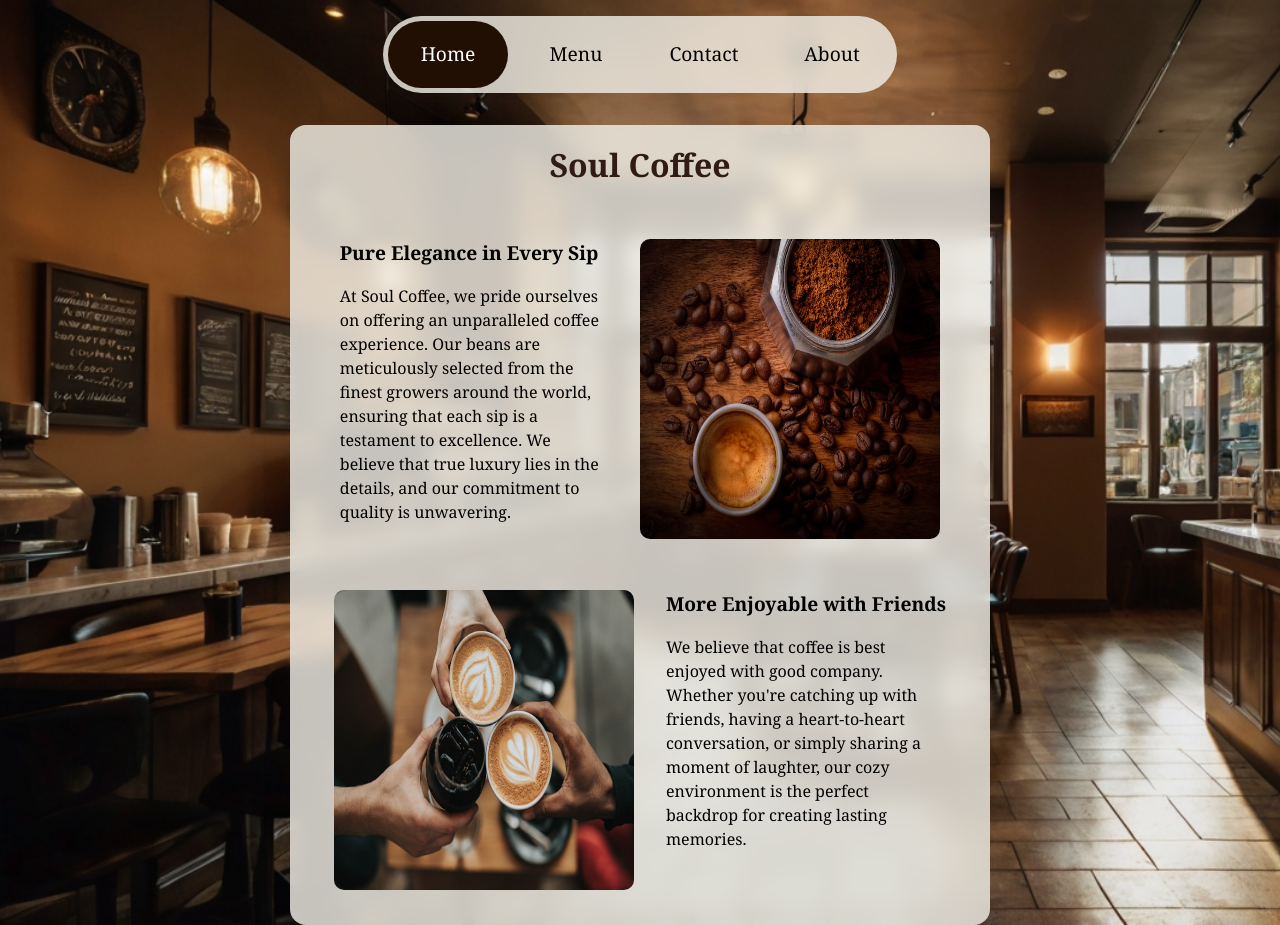
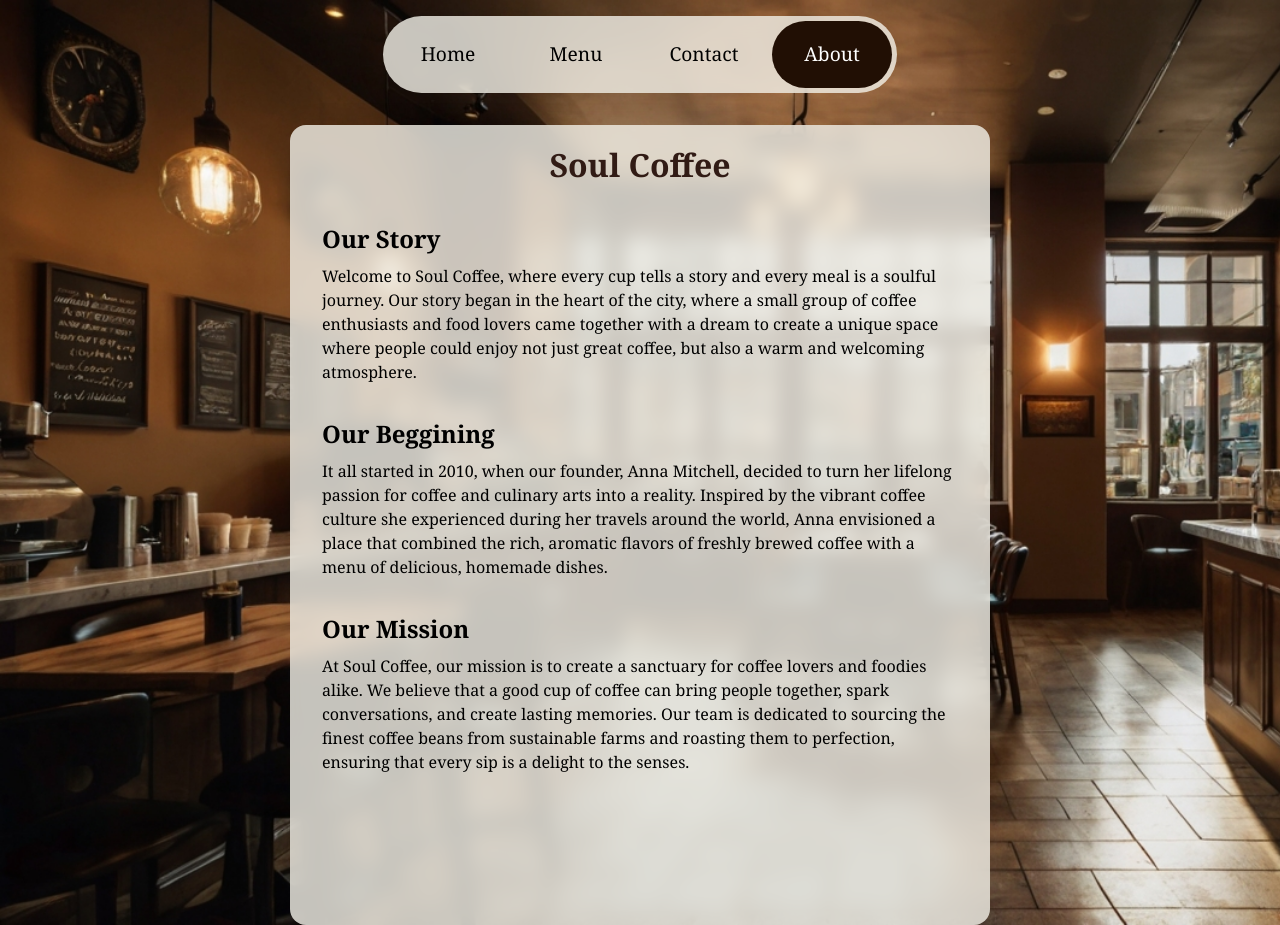
Before and after one commit to thomasmfx/restaurant-page, a website built with webpack: page src/index.html in a window 1280 px wide. Both pictures are taken after a click on the button "About". Built offline with nearby package versions, Linux system fonts and the light colour scheme.

Commit message:
feat: Add About's content and tab changing behavior

```diff
--- /dev/null
+++ b/src/about.js
@@ -0,0 +1,30 @@
+import {
+    createElement,
+    createElementWithId,
+    createElementWithClass,
+    removeCurrentTab
+} from './domManipulation.js';
+
+const container = document.querySelector('#container');
+const wrapper = createElementWithId('div', 'about-wrapper');
+
+wrapper.append(
+    createElement('h2', 'Our Story'),
+    createElement('p', 'Welcome to Soul Coffee, where every cup tells a story and every meal is a soulful journey. Our story began in the heart of the city, where a small group of coffee enthusiasts and food lovers came together with a dream to create a unique space where people could enjoy not just great coffee, but also a warm and welcoming atmosphere.'),
+    createElement('h2', 'Our Beggining'),
+    createElement('p', 'It all started in 2010, when our founder, Anna Mitchell, decided to turn her lifelong passion for coffee and culinary arts into a reality. Inspired by the vibrant coffee culture she experienced during her travels around the world, Anna envisioned a place that combined the rich, aromatic flavors of freshly brewed coffee with a menu of delicious, homemade dishes.'),
+    createElement('h2', 'Our Mission'),
+    createElement('p', 'At Soul Coffee, our mission is to create a sanctuary for coffee lovers and foodies alike. We believe that a good cup of coffee can bring people together, spark conversations, and create lasting memories. Our team is dedicated to sourcing the finest coffee beans from sustainable farms and roasting them to perfection, ensuring that every sip is a delight to the senses.')
+);
+
+export default function showAboutTab() {
+    const content = createElementWithClass('div', 'content');
+    if(content.id !== 'about-tab') {
+        removeCurrentTab()
+        content.appendChild(createElementWithId('h1', 'heading', 'Soul Coffee'));
+        content.id = 'about-tab';
+
+        content.appendChild(wrapper);
+        container.appendChild(content);
+    };
+};
--- a/src/index.js
+++ b/src/index.js
@@ -2,11 +2,13 @@ import './style.css';
 import { paintBtn, removeBtnsPaint } from './domManipulation.js';
 import showHomeTab from './home.js';
 import showMenuTab from './menu.js'
+// import showContactTab from './contact.js';
+import showAboutTab from './about';
 
 const homeBtn = document.querySelector('#home');
 const menuBtn = document.querySelector('#menu');
 // const contactBtn = document.querySelector('#contact');
-// const aboutBtn = document.querySelector('#about');
+const aboutBtn = document.querySelector('#about');
 
 window.onload = paintBtn(homeBtn), showHomeTab();
 
@@ -28,8 +30,8 @@ menuBtn.addEventListener('click', () => {
 //     // showContactTab();
 // });
 
-// aboutBtn.addEventListener('click', () => {
-//     removeBtnsPaint();
-//     paintBtn(aboutBtn);
-//     // showAboutTab();
-// });
+aboutBtn.addEventListener('click', () => {
+    removeBtnsPaint();
+    paintBtn(aboutBtn);
+    showAboutTab();
+});
--- a/src/style.css
+++ b/src/style.css
@@ -114,7 +114,6 @@ button:hover {
 #home-tab > .row > img {
     width: 300px;
     height: 300px;
-
     border-radius: 10px;
 }
 
@@ -177,3 +176,18 @@ button:hover {
 
 
 /* About Tab */
+
+#about-wrapper {
+    margin-top: 1em;
+    display: flex;
+    flex-direction: column;
+    padding: 1em;
+}
+
+#about-wrapper > h2 {
+    margin-bottom: 0.3em;
+}
+
+#about-wrapper > p {
+    margin-bottom: 2em;
+}
```
